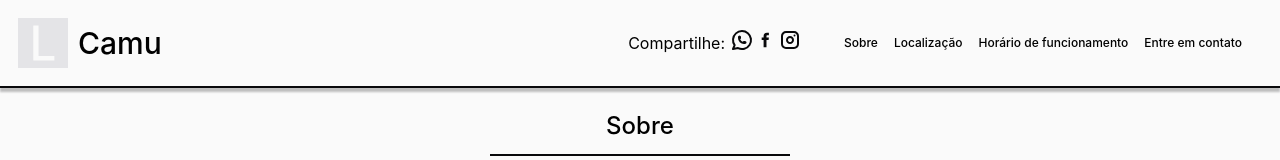
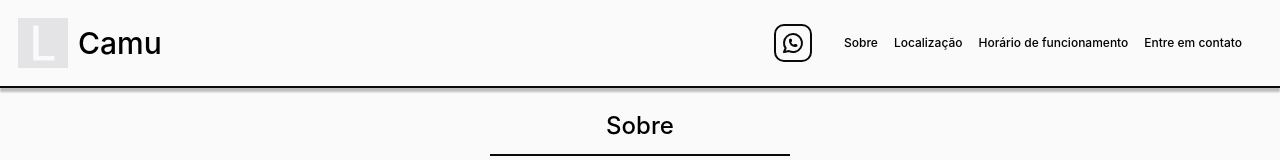
Before and after one commit to GilkleberMedeiros/camu, a React (Vite) app: page / in a window 1280 px wide. Shown: the top 160 px of the page. Built offline with nearby package versions, Linux system fonts and the light colour scheme.

Commit message:
refact: turning ShareOnSocialMedia component in a float menu to all screen sizes.

```diff
--- a/src/components/menus.jsx
+++ b/src/components/menus.jsx
@@ -1,4 +1,6 @@
-import { SocialMediaIconBtn } from "./icons.jsx";
+import React from "react";
+
+import { Icon } from "./icons.jsx";
 
 
 export function Menu()
@@ -13,30 +15,55 @@ export function Menu()
     );
 }
 
-export function ShareOnSocialMedia()
+export function ShareOnSocialMedia({ socialMediaShareLinks })
 {
+  const floatMenuContentRef = React.useRef(null);
+
+  const toggleMenuDisplay = () => {
+    if (floatMenuContentRef.current) {
+      const currentDisplay = floatMenuContentRef.current.style.display;
+      floatMenuContentRef.current.style.display = currentDisplay === "none" ? "block" : "none";
+    }
+  };
+
   return (
-    <div id="shareOnSocialMedia" className="flex justify-stretch content-center
-      gap-[5px] px-[10px] py-[5px]">
-      <p id="shareText" className="text-[16px] max-md:text-[14px] max-sm:text-[12px] content-center">
-        Compartilhe:
-      </p>
-      <div id="socialMediaIcons" className="content-center">
-        <SocialMediaIconBtn
-          id="whats"
-          iconSrc="./src/assets/icons/whats-icon.svg"
-          iconAlt="botão de compartilhar no whatsapp."
-        />
-        <SocialMediaIconBtn
-          id="facebook"
-          iconSrc="./src/assets/icons/facebook-icon.svg"
-          iconAlt="botão de compartilhar no facebook."
-        />
-        <SocialMediaIconBtn
-          id="instagram"
-          iconSrc="./src/assets/icons/instagram-icon.svg"
-          iconAlt="botão de compartilhar no instagram."
-        />
+    <div
+      id="floatMenu"
+      className="
+        relative size-fit
+      "
+    >
+      <button
+        className="m-0 b-0 p-[5px] border-[2px] border-main-black rounded-[10px]"
+        onClick={toggleMenuDisplay}
+      >
+        {/* temporary whats icon */}
+        <Icon src="./src/assets/icons/whats-icon.svg" style="size-[24px]" />
+      </button>
+      <div
+        id="floatMenuContent"
+        ref={floatMenuContentRef}
+        className="
+          absolute top-[110%] hidden space-y-[2px] w-[125px]
+          p-[4px] border-main-black border-1 bg-main-white
+        "
+      >
+        {socialMediaShareLinks.map(
+          (v, i) => {
+            return (
+              <button
+                key={i}
+                className="
+                 flex gap-[4px] justify-center items-center cursor-pointer hover:bg-gray-100
+                "
+                onClick={v.onClick}
+              >
+                <span className="font-light text-[11px] ml-[4px]">Compartilhe no</span>
+                <Icon src={v.src} alt={v.alt} style={"max-md:size-[18px] size-[24px]"} />
+              </button>
+            );
+          }
+        )}
       </div>
     </div>
   );
@@ -44,9 +71,33 @@ export function ShareOnSocialMedia()
 
 export function MenuAndMediaShare()
 {
+  const socialMediaShareLinks = [
+    {
+      "src": "./src/assets/icons/whats-icon.svg",
+      "alt": "Botão de compartilhar no whatsapp",
+      "onClick": () => {}
+    },
+    {
+      "src": "./src/assets/icons/instagram-icon.svg",
+      "alt": "Botão de compartilhar no instagram",
+      "onClick": () => {}
+    },
+    {
+      "src": "./src/assets/icons/tiktok-icon.svg",
+      "alt": "Botão de compartilhar no facebook",
+      "onClick": () => {}
+    },
+    {
+      "src": "./src/assets/icons/facebook-icon.svg",
+      "alt": "Botão de compartilhar no facebook",
+      "onClick": () => {}
+    }
+  ]
+  const shareMenuOn = true;
+
   return (
-    <div id="menuAndMediaShare" className="flex content-center gap-[0.75rem]">
-      <ShareOnSocialMedia />
+    <div id="menuAndMediaShare" className="flex items-center gap-[0.75rem]">
+      {shareMenuOn ? <ShareOnSocialMedia socialMediaShareLinks={socialMediaShareLinks} /> : null}
       <Menu />
     </div>
   );
```
